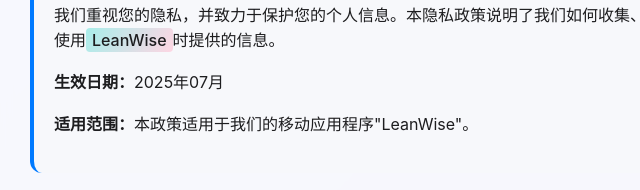
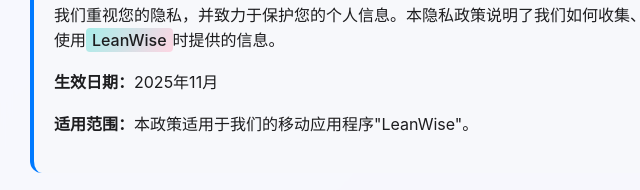
Before and after one commit to wuxinyu01/WordSlot--support, a plain HTML site: page privacy.html in a window 1280 px wide. Shown: the part 361-551 px from the top of the page, 210-850 px from the left. Drawn offline with Linux system fonts and the light colour scheme.

Commit message:
Update privacy.html

```diff
--- a/privacy.html
+++ b/privacy.html
@@ -107,7 +107,7 @@
         <div class="section">
             <h2>1. 概述</h2>
             <p>我们重视您的隐私，并致力于保护您的个人信息。本隐私政策说明了我们如何收集、使用、存储和保护您在使用<span class="highlight">LeanWise</span>时提供的信息。</p>
-            <p><strong>生效日期：</strong>2025年07月</p>
+            <p><strong>生效日期：</strong>2025年11月</p>
             <p><strong>适用范围：</strong>本政策适用于我们的移动应用程序"LeanWise"。</p>
         </div>
 
```
